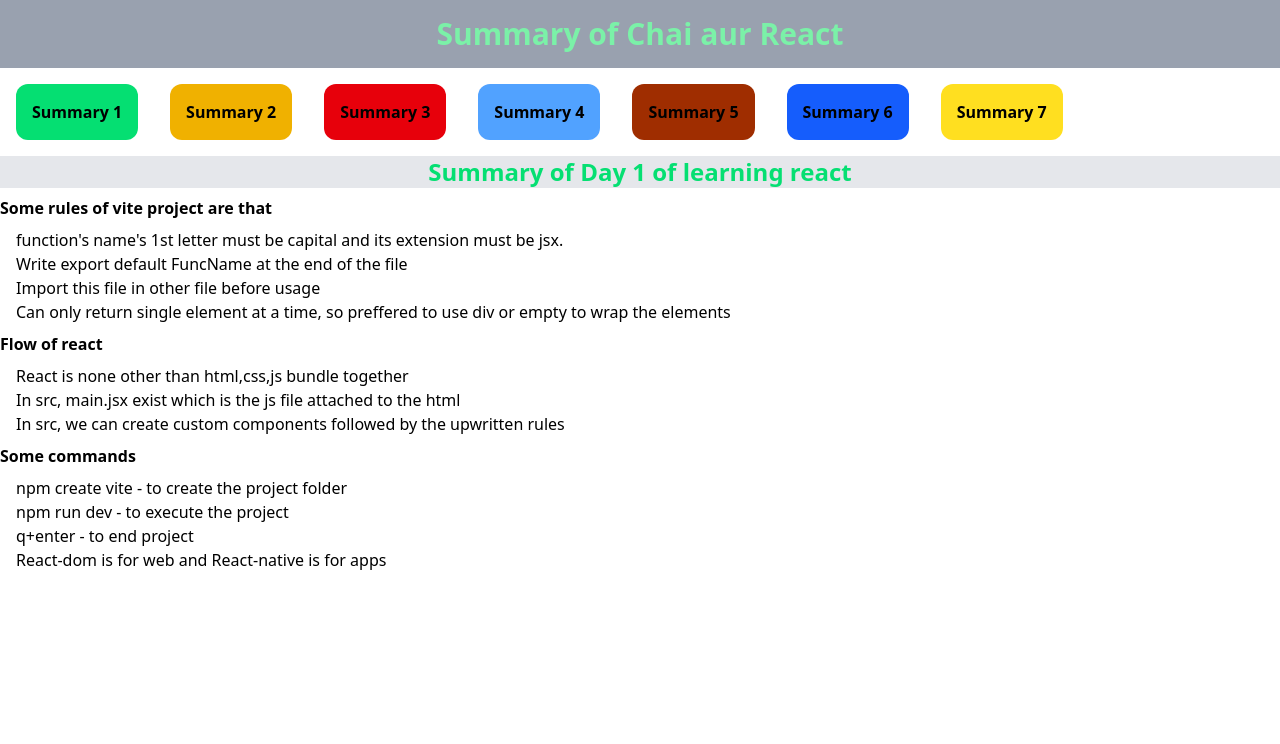
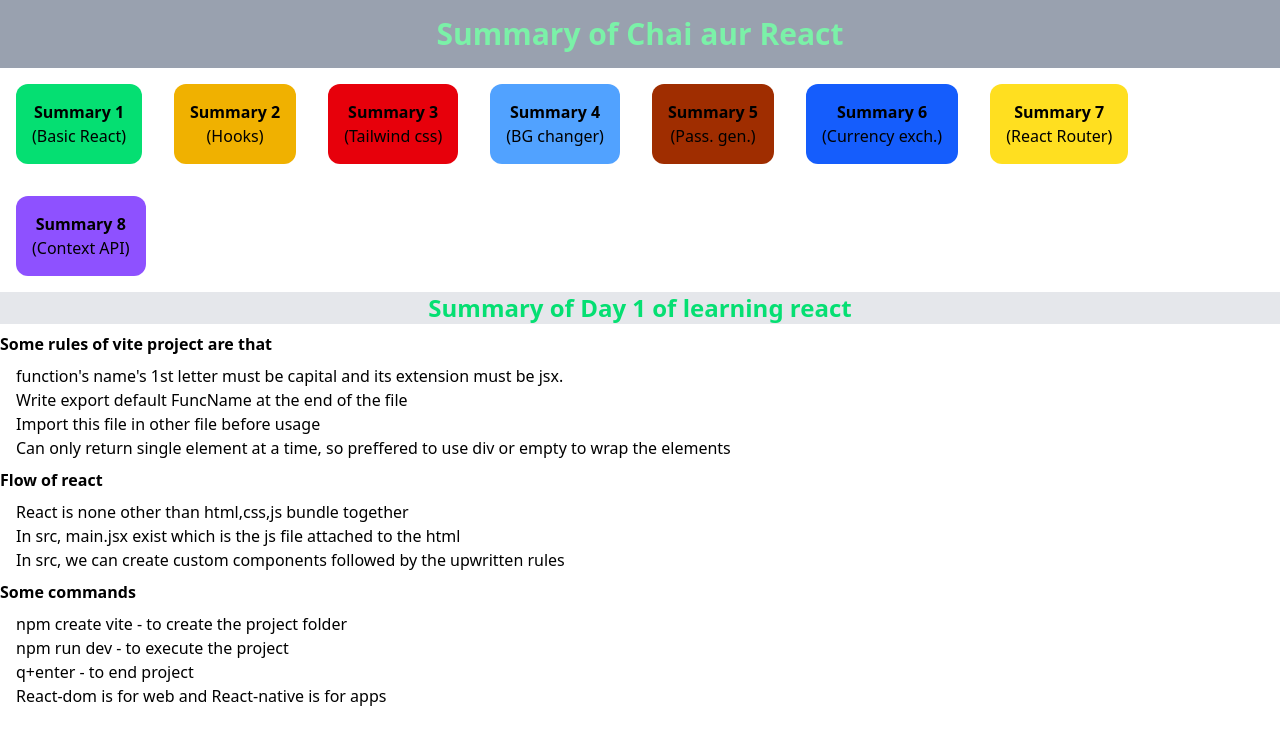
Before and after one commit to Parshant124/React, a React (Vite) app in the folder 00Summary/: page / in a window 1280 px wide. Shown: the top 744 px of the page. Built offline with nearby package versions, Linux system fonts and the light colour scheme.

Commit message:
Summary 08

```diff
--- a/00Summary/src/App.jsx
+++ b/00Summary/src/App.jsx
@@ -1,12 +1,6 @@
 import { useState } from 'react'
 import './App.css'
-import Summary01 from './Summary/Summary01.jsx'
-import Summary02 from './Summary/Summary02.jsx'
-import Summary03 from './Summary/Summary03.jsx'
-import Summary04 from './Summary/Summary04.jsx'
-import Summary05 from './Summary/Summary05.jsx'
-import Summary06 from './Summary/Summary06.jsx'
-import Summary07 from './Summary/Summary07.jsx'
+import { Summary01, Summary02, Summary03, Summary04, Summary05, Summary06, Summary07, Summary08} from "./Summary";
 
 function App() {
   const [page, setPage] = useState(1)
@@ -23,35 +17,49 @@
         className=" bg-green-400 rounded-xl p-4 mx-4 my-4 font-bold"
         onClick={()=>setPage(1)}
         >Summary 1
+        <h2 className="font-normal">(Basic React)</h2>
         </button>
         <button
         className=" bg-yellow-500 rounded-xl p-4 mx-4 my-4 font-bold"
         onClick={()=>setPage(2)}
         >Summary 2
+        <h2 className="font-normal">(Hooks)</h2>
         </button>
         <button
         className=" bg-red-600 rounded-xl p-4 mx-4 my-4 font-bold"
         onClick={()=>setPage(3)}
         >Summary 3
+        <h2 className="font-normal">(Tailwind css)</h2>
         </button>
         <button
         className=" bg-blue-400 rounded-xl p-4 mx-4 my-4 font-bold"
         onClick={()=>setPage(4)}
         >Summary 4
+        <h2 className="font-normal">(BG changer)</h2>
         </button>
         <button
         className=" bg-orange-800 rounded-xl p-4 mx-4 my-4 font-bold"
         onClick={()=>setPage(5)}
         >Summary 5
+        <h2 className="font-normal">(Pass. gen.)</h2>
         </button>
         <button
         className=" bg-blue-600 rounded-xl p-4 mx-4 my-4 font-bold"
         onClick={()=>setPage(6)}
         >Summary 6
-        </button><button
+        <h2 className="font-normal">(Currency exch.)</h2>
+        </button>
+        <button
         className=" bg-yellow-300 rounded-xl p-4 mx-4 my-4 font-bold"
         onClick={()=>setPage(7)}
         >Summary 7
+        <h2 className="font-normal">(React Router)</h2>
+        </button>
+        <button
+        className=" bg-violet-500 rounded-xl p-4 mx-4 my-4 font-bold"
+        onClick={()=>setPage(8)}
+        >Summary 8
+        <h2 className="font-normal">(Context API)</h2>
         </button>
       </div>
       <div>
@@ -62,6 +70,7 @@
         {page==5 && <Summary05 />}
         {page==6 && <Summary06 />}
         {page==7 && <Summary07 />}
+        {page==8 && <Summary08 />}
       </div>
     </>
   )
--- /dev/null
+++ b/00Summary/src/Summary/Summary08.jsx
@@ -0,0 +1,57 @@
+import pic from './Pics/Summary08_pic.png'
+import pic2 from './Pics/Summary08_pic2.png'
+
+export default function Summary08(){
+    return(
+        <>
+        <div className="text-center">
+        <div className = "bg-gray-200">
+            <h1 className="font-bold text-2xl text-violet-500 text-center">
+                Day 8: Context API
+            </h1>
+        </div>
+        <div>
+            <h1 className="font-semibold">Context lets you say:</h1>
+            <h1 className="mx-16">“This data is global. Any component can read it directly.”</h1>
+            <img src={pic2} className="w-150  mx-120"/>
+            <h1 className="m-4">It is used to share the data globally without prop-drilling</h1>
+            <img src={pic} className="h-150 w-150 mx-120"/>
+        </div>
+        <div>
+            <h1>Here we made two projects : </h1>
+            <h2 className="mx-8">Login-{">"} fetch username and used in other file</h2>
+            <h2 className="mx-8">Theme-{">"} press button to change theme of other component</h2>
+        </div>
+        </div>
+        <div>
+            <h1 className = "text-2xl font-semibold text-center my-5">About Project</h1>
+        </div>
+        <div>
+            <h2>Hooks used: useContext, useState, useEffect</h2>
+            <h2>Tailwindcss, </h2>
+        </div>
+        <div>
+            <h1 className="font-semibold m-4">Project 1</h1>
+            <div className="mx-8">
+                <h2>Two components made: Login and Profile</h2>
+                <h2>Two context files created: one to create that context and other to use it.</h2>
+                <h2>Login page is formed via basic html, which accepts username and password</h2>
+                <h2>now the value passed as username in login is used to setUser(username) via useContext</h2>
+                <h2>now this user value is accessed in Profile via useContext</h2>
+            </div>
+        </div>
+        <div>
+            <h1 className="font-semibold m-4">Project 2</h1>
+            <div className="mx-8">
+                <h2>Two components: Card and ThemeBtn</h2>
+                <h2>One context file: theme.js (context made and provided in same file)</h2>
+                <h2>we can also pass methods(functions) in useContext to be used.</h2>
+                <h2>Card contains all the info and css, while ThemeBtn is button to click.</h2>
+                <h2>If the button is checked it is considered as dark and otherwise light.</h2>
+                <h2>onClick is used to check status & call functions to change the theme value.</h2>
+                <h2>This theme value is accessed via Card and it sets its theme accordingly.</h2>
+            </div>
+        </div>
+        </>
+    )
+}
--- /dev/null
+++ b/00Summary/src/Summary/index.js
@@ -0,0 +1,19 @@
+import Summary01 from "./Summary01.jsx";
+import Summary02 from "./Summary02.jsx";
+import Summary03 from "./Summary03.jsx";
+import Summary04 from "./Summary04.jsx";
+import Summary05 from "./Summary05.jsx";
+import Summary06 from "./Summary06.jsx";
+import Summary07 from "./Summary07.jsx";
+import Summary08 from "./Summary08.jsx";
+
+export {
+  Summary01,
+  Summary02,
+  Summary03,
+  Summary04,
+  Summary05,
+  Summary06,
+  Summary07,
+  Summary08
+};
```
Also changed, not shown: 00Summary/src/Summary/Pics/Summary08_pic.png (added), 00Summary/src/Summary/Pics/Summary08_pic2.png (added).
